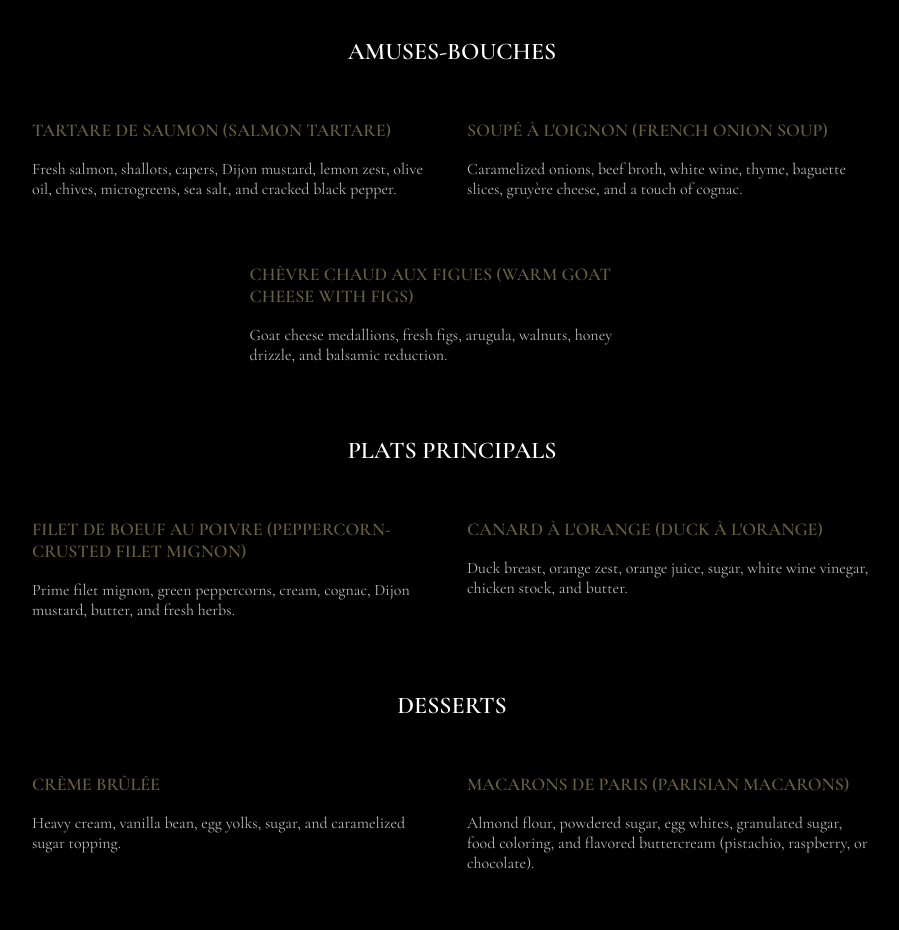
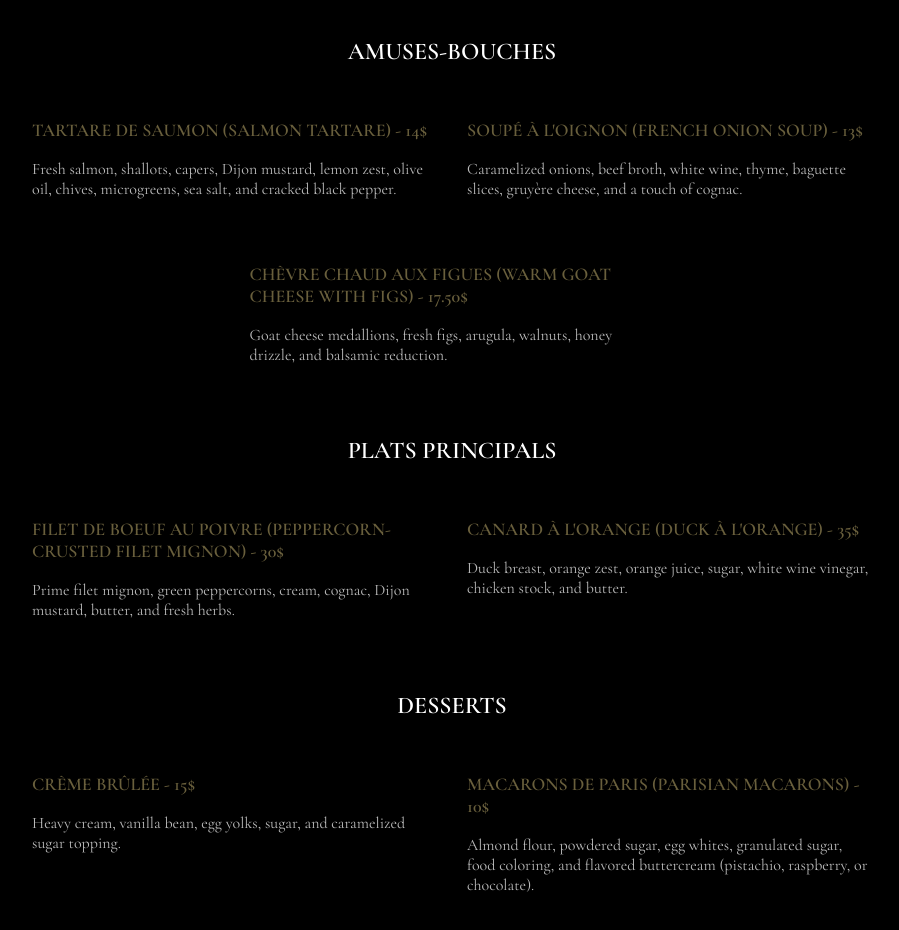
Before and after one commit to Kevinehh/SEG3525_A1, a plain HTML site: page menu.html in a window 1280 px wide. Shown: the part 212-1142 px from the top of the page, without its empty margins (188-1087 px from the left). Drawn offline with nearby package versions, Linux system fonts and the light colour scheme.

Commit message:
Adding prices

```diff
--- a/menu.html
+++ b/menu.html
@@ -99,15 +99,15 @@
             <h2>AMUSES-BOUCHES</h2>
             <div class="menu-items">
                 <div class="menu-item">
-                    <h3>TARTARE DE SAUMON (SALMON TARTARE)</h3>
+                    <h3>TARTARE DE SAUMON (SALMON TARTARE) - 14$</h3>
                     <p>Fresh salmon, shallots, capers, Dijon mustard, lemon zest, olive oil, chives, microgreens, sea salt, and cracked black pepper.</p>
                 </div>
                 <div class="menu-item">
-                    <h3>SOUPÉ À L'OIGNON (FRENCH ONION SOUP)</h3>
+                    <h3>SOUPÉ À L'OIGNON (FRENCH ONION SOUP) - 13$</h3>
                     <p>Caramelized onions, beef broth, white wine, thyme, baguette slices, gruyère cheese, and a touch of cognac.</p>
                 </div>
                 <div class="menu-item">
-                    <h3>CHÈVRE CHAUD AUX FIGUES (WARM GOAT CHEESE WITH FIGS)</h3>
+                    <h3>CHÈVRE CHAUD AUX FIGUES (WARM GOAT CHEESE WITH FIGS) - 17.50$</h3>
                     <p>Goat cheese medallions, fresh figs, arugula, walnuts, honey drizzle, and balsamic reduction.</p>
                 </div>
             </div>
@@ -117,11 +117,11 @@
             <h2>PLATS PRINCIPALS</h2>
             <div class="menu-items">
                 <div class="menu-item">
-                    <h3>FILET DE BOEUF AU POIVRE (PEPPERCORN-CRUSTED FILET MIGNON)</h3>
+                    <h3>FILET DE BOEUF AU POIVRE (PEPPERCORN-CRUSTED FILET MIGNON) - 30$</h3>
                     <p>Prime filet mignon, green peppercorns, cream, cognac, Dijon mustard, butter, and fresh herbs.</p>
                 </div>
                 <div class="menu-item">
-                    <h3>CANARD À L'ORANGE (DUCK À L'ORANGE)</h3>
+                    <h3>CANARD À L'ORANGE (DUCK À L'ORANGE) - 35$</h3>
                     <p>Duck breast, orange zest, orange juice, sugar, white wine vinegar, chicken stock, and butter.</p>
                 </div>
             </div>
@@ -131,11 +131,11 @@
             <h2>DESSERTS</h2>
             <div class="menu-items">
                 <div class="menu-item">
-                    <h3>CRÈME BRÛLÉE</h3>
+                    <h3>CRÈME BRÛLÉE - 15$</h3>
                     <p>Heavy cream, vanilla bean, egg yolks, sugar, and caramelized sugar topping.</p>
                 </div>
                 <div class="menu-item">
-                    <h3>MACARONS DE PARIS (PARISIAN MACARONS)</h3>
+                    <h3>MACARONS DE PARIS (PARISIAN MACARONS) - 10$</h3>
                     <p>Almond flour, powdered sugar, egg whites, granulated sugar, food coloring, and flavored buttercream (pistachio, raspberry, or chocolate).</p>
                 </div>
             </div>
```
